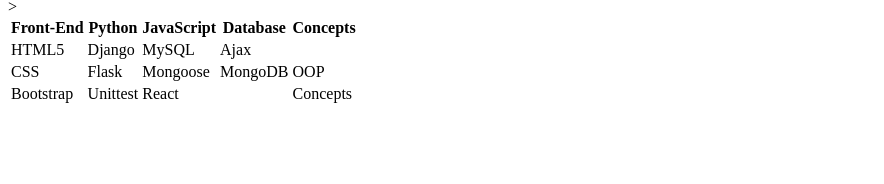
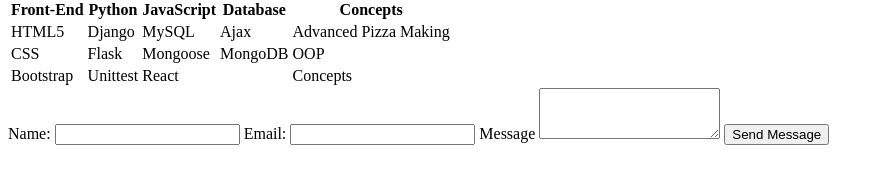
Before and after one commit to Steelem81/WebFun, a plain HTML site: page HTML/Portfolio/index.html in a window 1280 px wide. Shown: the part 118-302 px from the top of the page, without its empty margins (0-884 px from the left). Drawn offline with Linux system fonts and the light colour scheme.

Commit message:
initial commit - Portfolio

```diff
--- a/HTML/Portfolio/index.html
+++ b/HTML/Portfolio/index.html
@@ -13,7 +13,7 @@
     <a href="https://github.com/Steelem81">Github</a>
     <a href="https://www.linkedin.com/in/jeff-steele-35422393/">LinkedIn</a>
     <a href="#">my email</a>
-   </div>>
+   </div>
    <div id="tech_table">
     <table>
         <thead>
@@ -28,6 +28,7 @@
           <td>Django</td>
           <td>MySQL</td>
           <td>Ajax</td>
+          <td>Advanced Pizza Making</td>
         </tr>
         <tr>
             <td>CSS</td>
@@ -44,6 +45,15 @@
             <td>Concepts</td>
         </tr>
     </table>
+    <form>
+        <label for="name">Name: </label>
+        <input type="text" name="name" id="name">
+        <label for="email">Email: </label>
+        <input type="email" name="email" id="email">
+        <label for="message">Message</label>
+        <textarea name="message" id="message" columns="20" rows="3"></textarea>
+        <input type="submit" value = "Send Message">
+    </form>
    </div>
 </body>
 </html>
```
